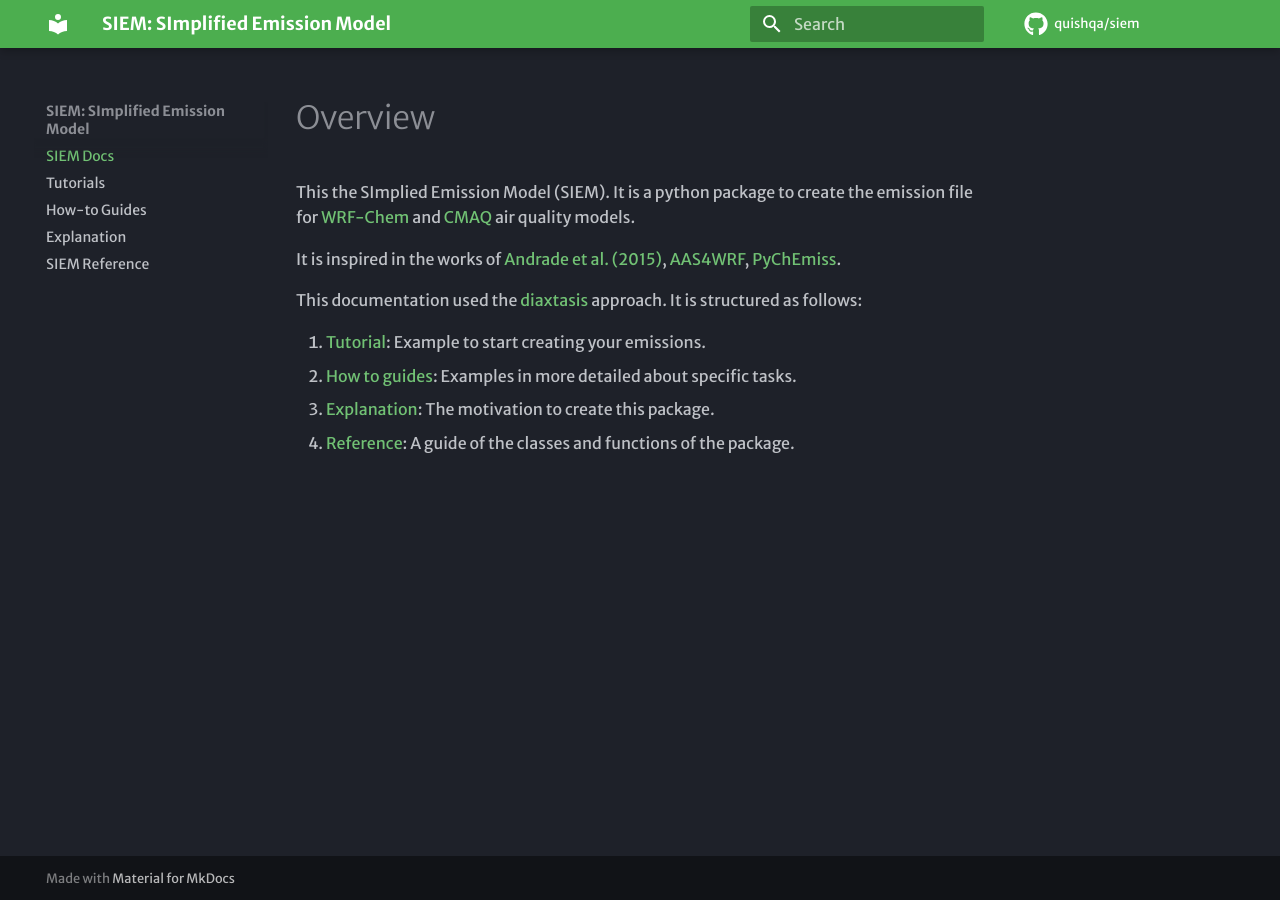
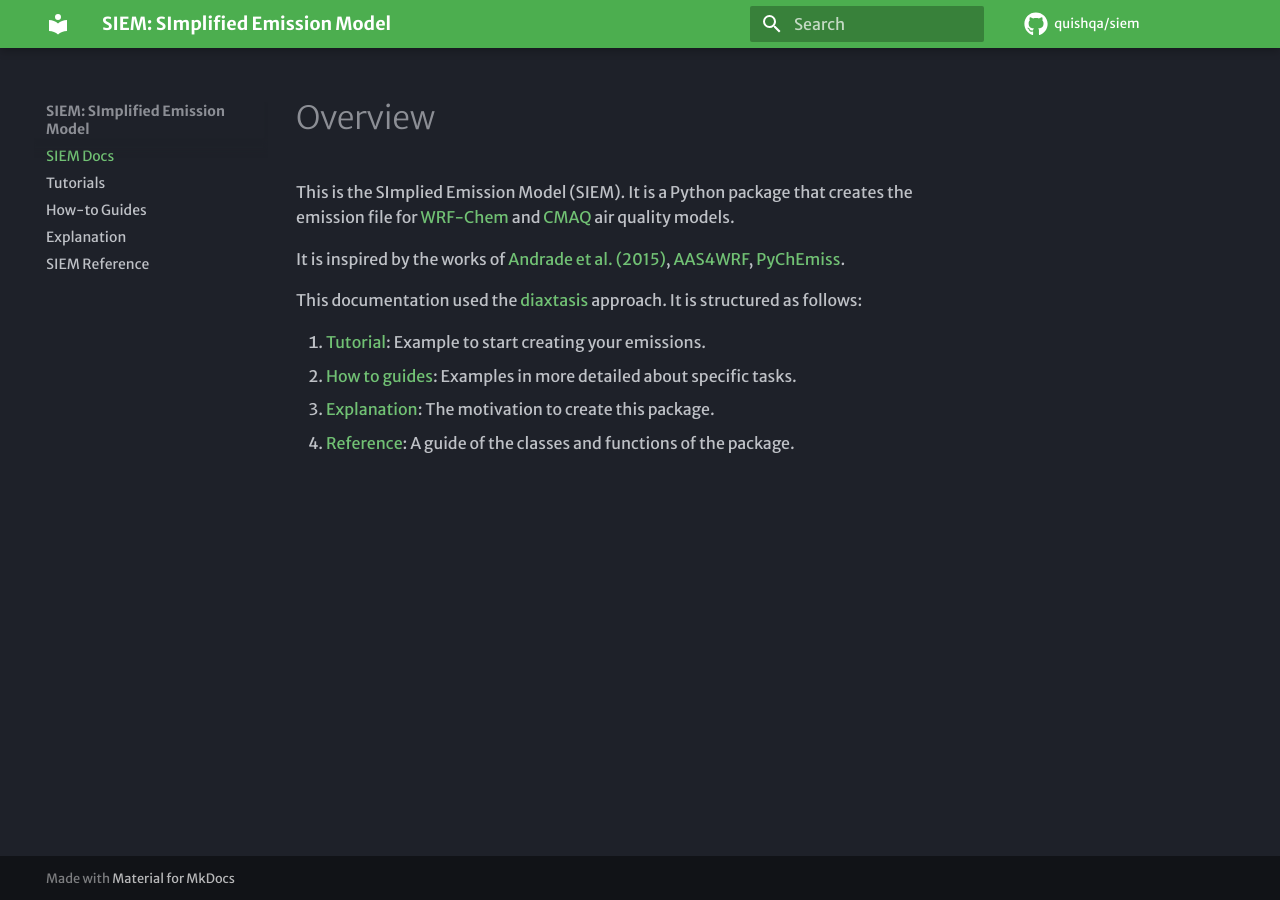
Before and after one commit to quishqa/siem, an MkDocs documentation site: the page built from docs/index.md, in a window 1280 px wide. Built offline with MkDocs 1.6.1 and Material for MkDocs 9.7.7, drawn with Linux system fonts in a browser that asks for light colours; some web fonts are replaced; comment, search, counter and statistics services are not loaded.

Commit message:
Fix typos and improve wording in documentation

```diff
--- a/docs/index.md
+++ b/docs/index.md
@@ -1,9 +1,9 @@
 # Overview
 
-This the SImplied Emission Model (SIEM).
-It is a python package to create the emission file for [WRF-Chem](https://www2.acom.ucar.edu/wrf-chem) and [CMAQ](https://www.epa.gov/cmaq) air quality models.
+This is the SImplied Emission Model (SIEM).
+It is a Python package that creates the emission file for [WRF-Chem](https://www2.acom.ucar.edu/wrf-chem) and [CMAQ](https://www.epa.gov/cmaq) air quality models.
 
-It is inspired in the works of [Andrade et al. (2015)](https://www.frontiersin.org/journals/environmental-science/articles/10.3389/fenvs.2015.00009/full),
+It is inspired by the works of [Andrade et al. (2015)](https://www.frontiersin.org/journals/environmental-science/articles/10.3389/fenvs.2015.00009/full),
 [AAS4WRF](https://github.com/alvv1986/AAS4WRF), [PyChEmiss](https://github.com/quishqa/PyChEmiss).
 
 This documentation used the [diaxtasis](https://diataxis.fr/) approach.
```
